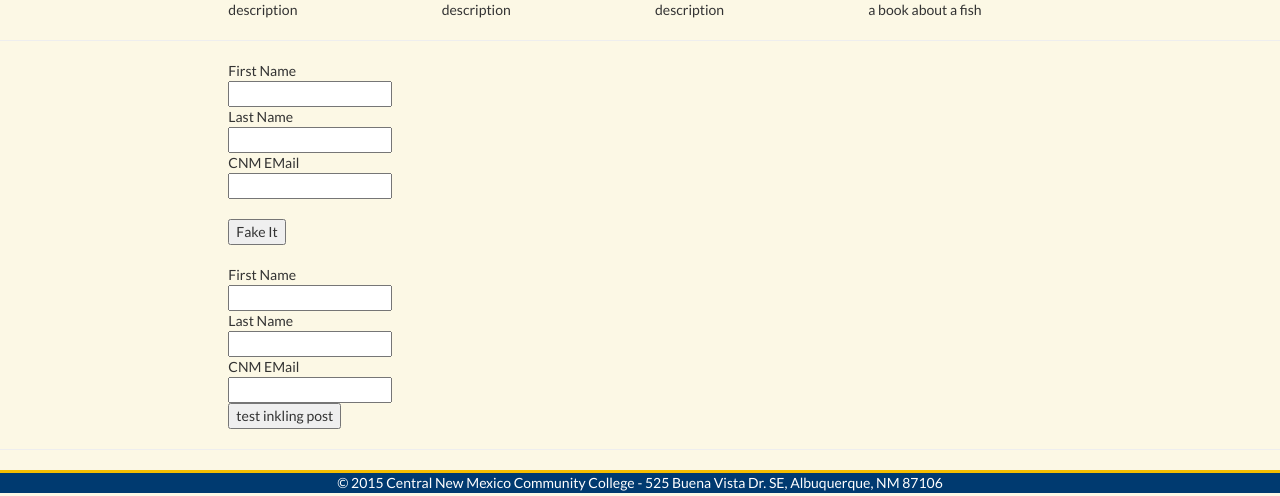
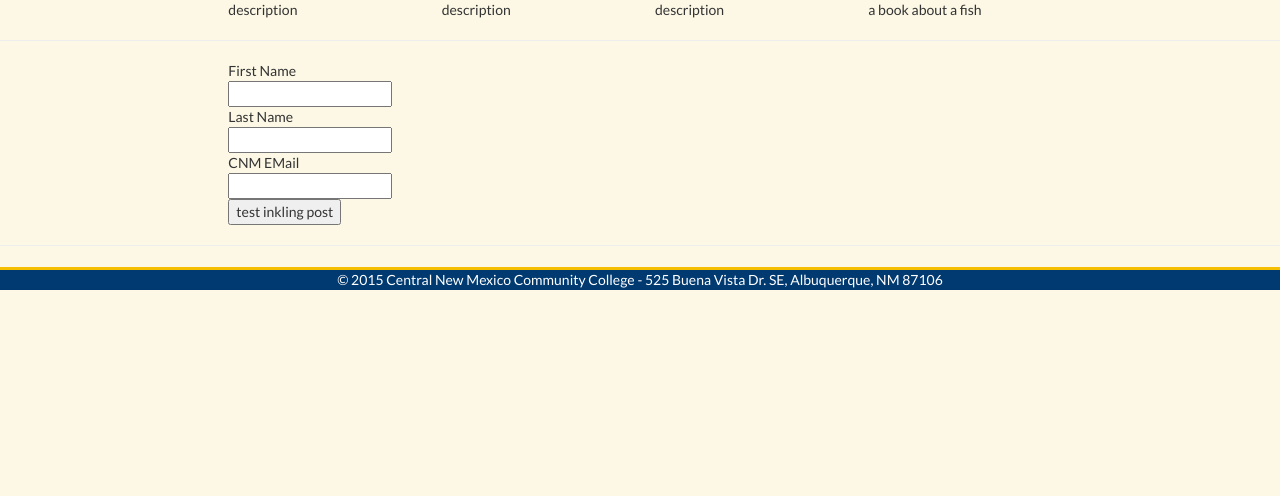
Before and after one commit to RPJarvis/cnm_ebook_gateway, a Django app: page / in a window 1280 px wide. Shown: the part 304-800 px from the top of the page. Run offline with Django 3.2, Linux system fonts and the light colour scheme; data comes from the database, SQL or seed files in the repository; both versions use the stored data as it was after the commit; some libraries are stand-ins or nearby versions.

Commit message:
beg error handlign in foform

```diff
--- a/cnm_mile/payment_gateway/forms.py
+++ b/cnm_mile/payment_gateway/forms.py
@@ -1,11 +1,12 @@
 from django import forms
 from .models import UserInfo
+from django.core.validators import validate_email
 
 
 class UserInfoForm(forms.Form):
     first_name = forms.CharField(max_length=40, label='First Name', required=True)
     last_name = forms.CharField(max_length=40, label='Last Name', required=True)
-    cnm_email = forms.EmailField(max_length=40, label='CNM EMail', required=True)
+    cnm_email = forms.EmailField(max_length=40, label='CNM EMail', required=True, validators=[validate_email])
 
     class Meta:
         model = UserInfo
--- a/cnm_mile/payment_gateway/views.py
+++ b/cnm_mile/payment_gateway/views.py
@@ -3,6 +3,7 @@ from django.template import RequestContext
 from payment_gateway import forms
 from django.core.mail import send_mail
 from .models import Product, UserInfo
+from transaction_logging import models
 import json
 import inkling_tools
 import math
@@ -29,7 +30,7 @@ def index(request):
 
     print(num_rows)
 
-    context_dict = {'form': form, 'product_list': product_list}
+    context_dict = {'form': form, 'product_list': product_list,}
 
     return render_to_response('payment_gateway/base.html', context_dict, context)
 
@@ -43,7 +44,6 @@ def pass_to_touchnet(request):
         #LOGGING SHOULD HAPPEN ON CALLBACK
 
 
-
 def pass_to_inkling(request):
     context = RequestContext(request)
     print(request.method)
@@ -54,11 +54,6 @@ def pass_to_inkling(request):
         first_name = request.POST.get('first_name')
         last_name = request.POST.get('last_name')
         email = request.POST.get('cnm_email')
-        print(first_name)
-        print(last_name)
-        print(email)
-
-        response_data = {}
 
         data = {
              "email": email,
@@ -75,12 +70,21 @@ def pass_to_inkling(request):
         }
 
         titles = inkling_tools.get_list_of_titles()
-         #log here
+         #TODO: log here
         response_data = inkling_tools.post('/purchases', data)
 
-        #if  "statusCode": "HTTPCreated"
         json_data = json.dumps(response_data)
-        context_dict = {'json_data': json_data}
+        #print(json_data)
+
+        json_data_dict = json.loads(json_data)
+
+        #TODO: here we go: also remove json.dumps i think
+        print('info: ')
+        print(json_data_dict['info'])
+        print('status: ')
+        print(json_data_dict['status'])
+        print('result: ')
+        print(json_data_dict['result'])
 
         return HttpResponse(
             json.dumps(json_data),
--- a/cnm_mile/static/js/api_calls.js
+++ b/cnm_mile/static/js/api_calls.js
@@ -74,31 +74,26 @@ $(document).ready(function(){
 
 
             success: function (json) {
+                result_obj = JSON.parse(json);
+                console.log(result_obj);
+                console.log(result_obj['status']);
+                console.log(result_obj['result']);
+                $('#loading_image').hide();
                 $('#messages').empty();
-                $('#messages').prepend("<tr><th>Name</th><th>Phone</th><th>Email</th><th>Title</th>" +
-                "<th>Department</th></tr>");
+                $('#messages').prepend("<h1>Results here:</1>");
                 $('#messages').append(json);
+
+                //{"info": {},
+                // "status": {"statusMsg": "Schema validation failed.",
+                // "statusDetails": {"resource": "Purchase", "error": "Value u'' for field 'firstName' cannot be blank"},
+                // "statusCode": "SchemaValidationError"}, "result": {}}
             }
         });
     }
-/*
-inkling partner key: Partner Key: p-529864ffd7394252a900c4e2a4ba76a1
-  To inkling
-         {
-     "email": "john@gmail.com",
-     "productId": "3c9e50736eb549a5bc951bc100b630a2",
-     "firstName": "John",
-     "lastName": "Doe",
-     "receiveEmail": true,
-     "checkoutAmount": 1000,
-     "partnerInfo": {
-         "partnerSiteId": "...",
-         "partnerPermaItemUrl": "...",
-         "partnerTransactionId": "...",
-     }
- }*/
     $('#user_form').on('submit', function(event){
         event.preventDefault();
+        $('#user_form').hide();
+        $('#loading_image').show();
         console.log('can is ee this?');
         passToInkling();
     });
--- a/cnm_mile/templates/payment_gateway/base.html
+++ b/cnm_mile/templates/payment_gateway/base.html
@@ -1,7 +1,7 @@
 <!DOCTYPE html>
 {% include 'payment_gateway/index.html' %}
-{% load staticfiles %}
-{% load static %}
+
+{% load static from staticfiles %}
 <html>
 <head lang="en">
     {% load static from staticfiles %}
--- a/cnm_mile/templates/payment_gateway/form_block.html
+++ b/cnm_mile/templates/payment_gateway/form_block.html
@@ -14,21 +14,6 @@
                 {{ key }}:  {{ value }} <br/>
             {% endfor %}
         {% endif %}
-        <form action="/pass_to_touchnet" method="post" id="user_form">
-            {% csrf_token %}
-            {%  for field in form.visible_fields %}
-                <div class="field-container">
-                    {{ field.label }}
-                    <br />
-                    {{ field }}
-                    <br />
-                    {{ field.errors }}
-                </div>
-            {% endfor %}
-            <br />
-            <input type="submit" value="Fake It" role="button"/>
-        </form>
-        <br>
         <form action="/pass_to_inkling/" method="post" id="user_form">
             {% csrf_token %}
                         {%  for field in form.visible_fields %}
--- a/cnm_mile/templates/payment_gateway/index.html
+++ b/cnm_mile/templates/payment_gateway/index.html
@@ -4,5 +4,6 @@
         {% include 'payment_gateway/product_block.html' %}
         {% include 'payment_gateway/response_data_block.html' %}
         {% include 'payment_gateway/form_block.html' %}
+        {% include 'payment_gateway/messages.html' %}
     </div>
 {% endblock %}
--- a/cnm_mile/templates/payment_gateway/messages.html
+++ b/cnm_mile/templates/payment_gateway/messages.html
@@ -1,9 +1,25 @@
 
-{% block product_block %}
-
+{% block messages_block %}
+{% if form.errors %}
+    <div class="errors row">
+        <div class="col-md-2"></div>
+        <div class="col-md-8">
+            {% if form.first_name.errors %}
+                First Name: {{ form.first_name.errors }}
+            {% endif %}
+            {% if form.last_name.errors %}
+                Last Name: {{ form.last_name.errors }}
+            {% endif %}
+            {% if form.cnm_email.errors %}
+                Email: {{ forms.cnm_email.errors }}
+            {% endif %}
+        </div>
+        <div class="col-md-2"></div>
+    </div>
+{% endif %}
 <div class="row">
     <div class="col-md-2"></div>
-    <div class="col-md-10" id="messages">
+    <div class="col-md-8" id="messages">
 
 
     </div>
```
Also changed, not shown: cnm_mile/static_files/js/api_calls.js (+11 -1 lines), cnm_mile/db.sqlite3.
